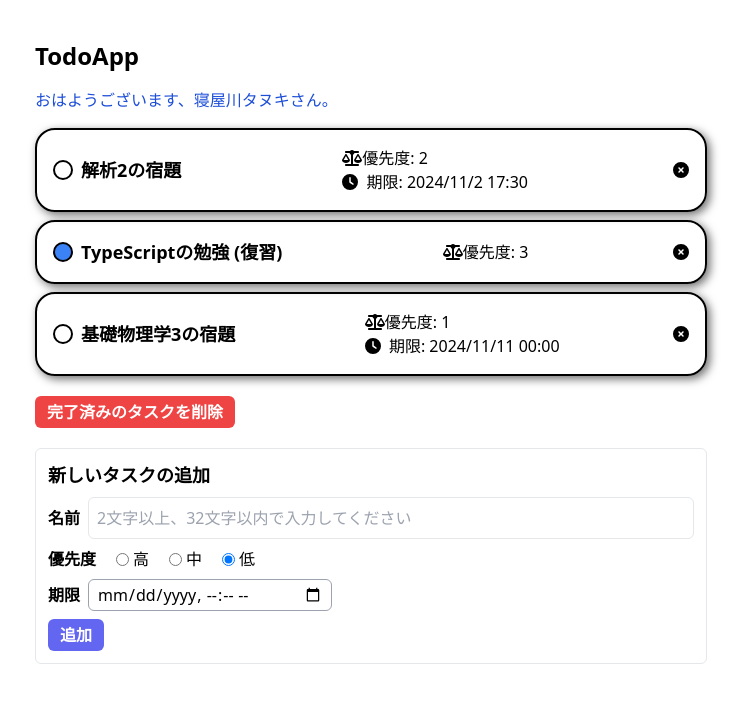
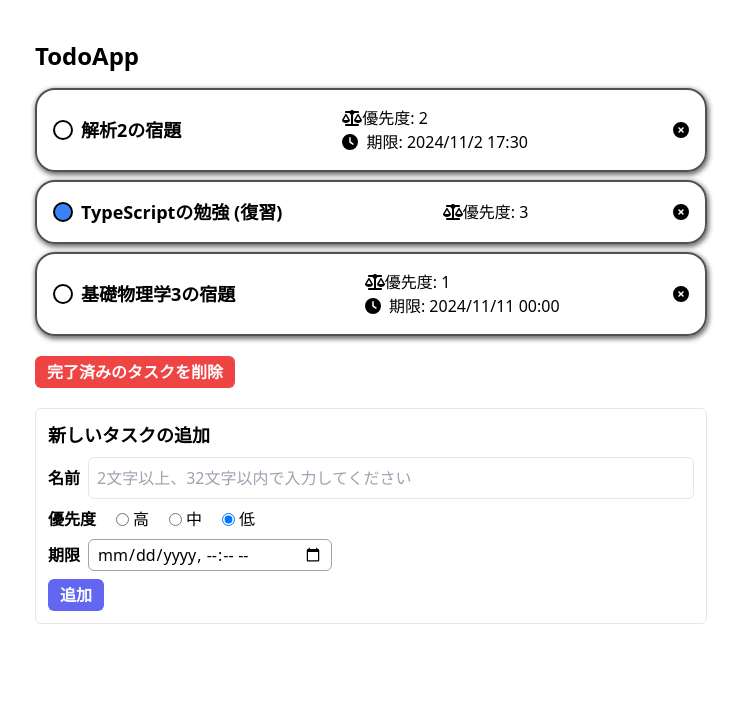
Before and after one commit to kohtarou/react-todo-app, a React (Vite) app: page / in a window 1280 px wide. Shown: the top 702 px of the page, without its empty margins (269-1016 px from the left). Built offline with nearby package versions, Linux system fonts and the light colour scheme.

Commit message:
errtgbgd

```diff
--- a/src/App.tsx
+++ b/src/App.tsx
@@ -117,12 +117,7 @@ const App = () => {
   return (
     <div className="mx-4 mt-10 max-w-2xl md:mx-auto">
       <h1 className="mb-4 text-2xl font-bold">TodoApp</h1>
-      <div className="mb-4">
-        <WelcomeMessage
-          name="寝屋川タヌキ"
-          uncompletedCount={uncompletedCount}
-        />
-      </div>
+
       <TodoList todos={todos} updateIsDone={updateIsDone} remove={remove} />
 
       <button
--- a/src/TodoItem.tsx
+++ b/src/TodoItem.tsx
@@ -22,8 +22,8 @@ const TodoItem = (props: Props) => {
 
   return (
     <div
-      className="flex justify-between items-center p-4 border-2 border-black rounded-[20px]"
-      style={{ boxShadow: "3px 3px 10px 0px #6e6e6e" }}
+      className="flex justify-between items-center p-4 border-2 border-[#505050] rounded-[20px]"
+      style={{ boxShadow: "1px 2px 5px 1px #6e6e6e" }}
     >
       <div className="flex items-center">
         <input
```
